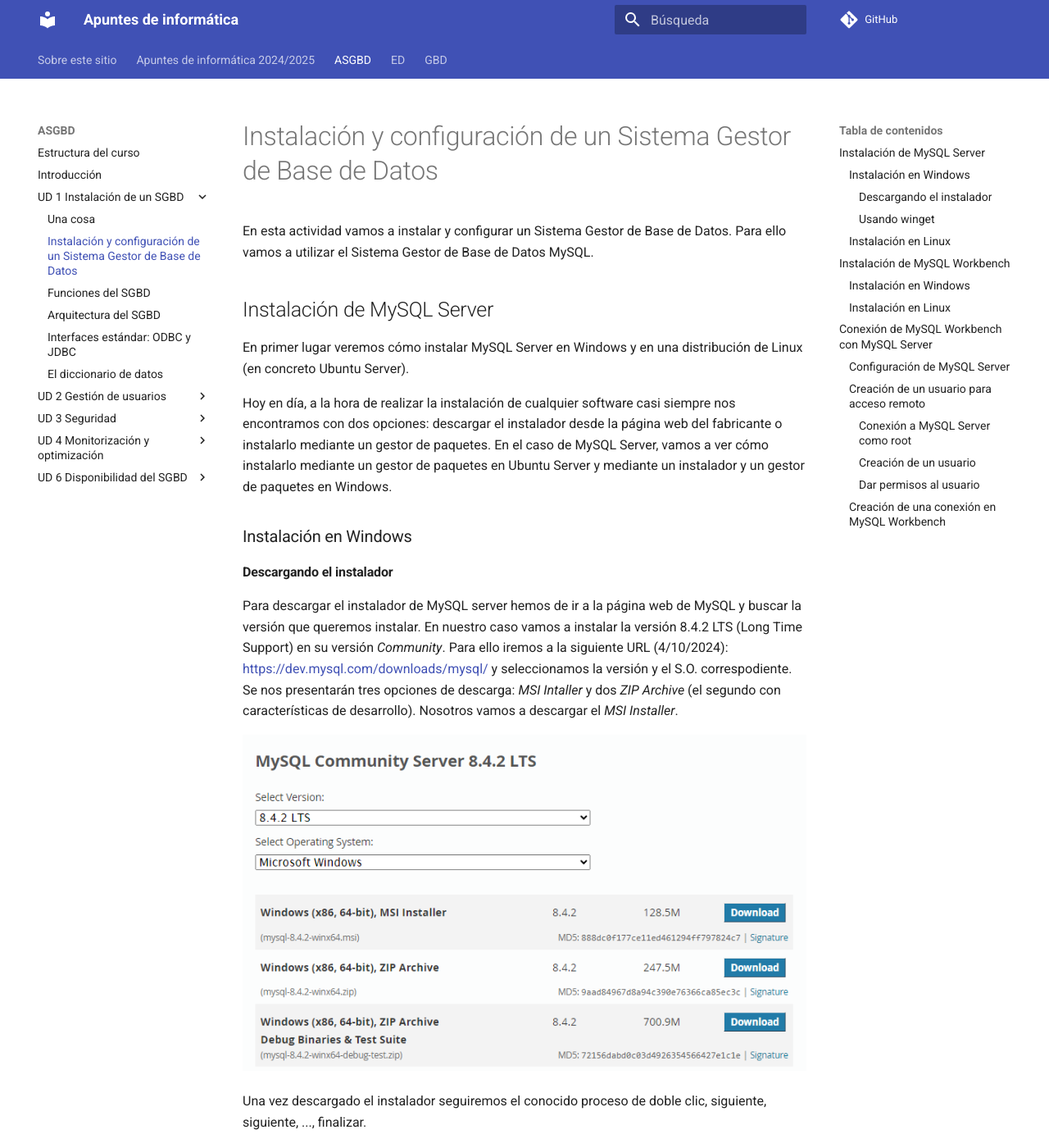
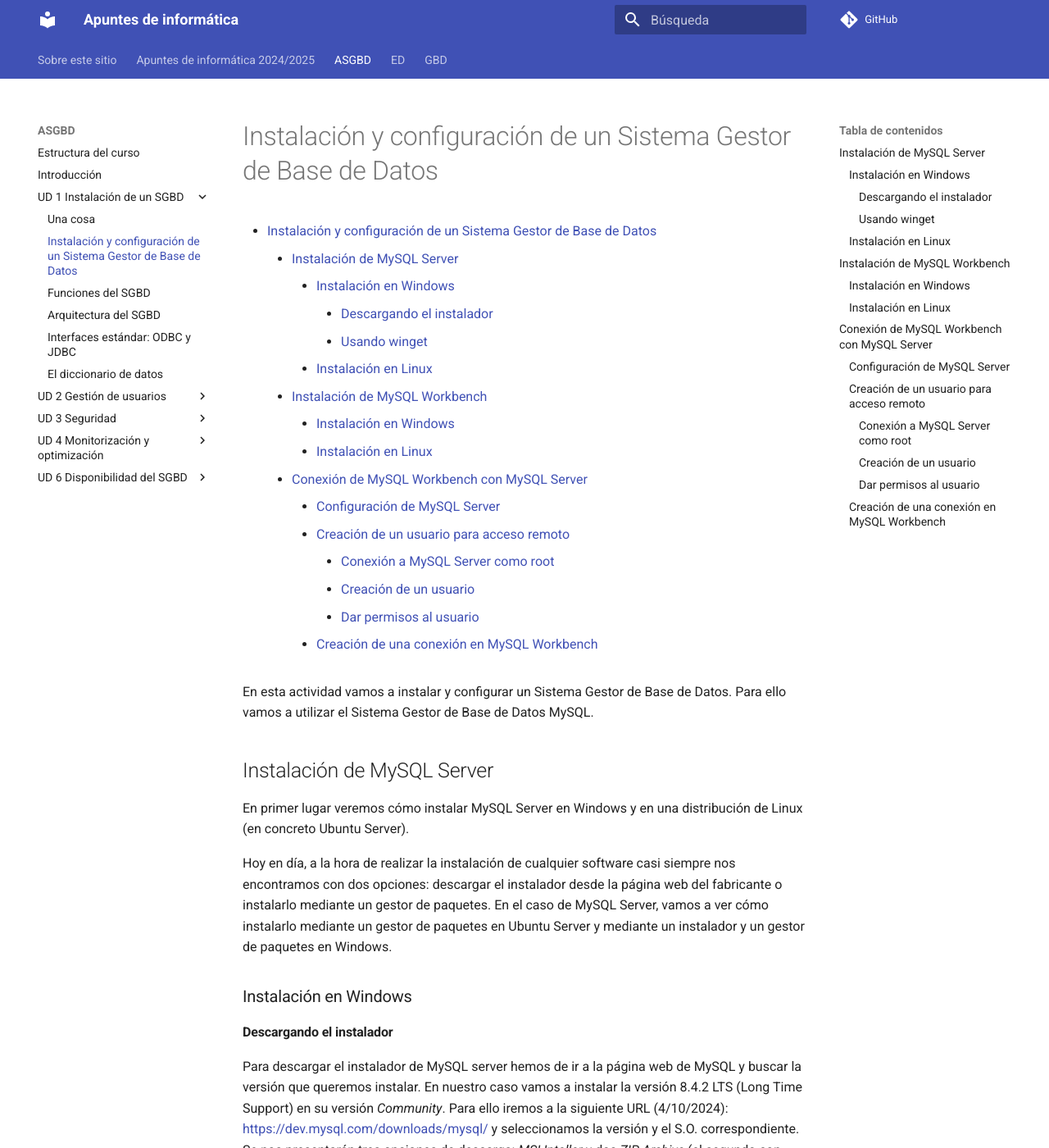
Before and after one commit to mmourazos/Curso-2024-2025, an MkDocs documentation site: the page built from docs/ASGBD/UD 1 - Instalación de un SGBD/1 Instalación y configuración de un SGBD.md, in a window 1280 px wide and 1400 px high. Shown: the whole window at 82% size. Built offline with MkDocs 1.6.1 and Material for MkDocs 9.7.7, drawn with Linux system fonts in a browser that asks for light colours; comment, search, counter and statistics services are not loaded; some of the changed lines change nothing that is shown; some of the changed text lies outside the part shown.

Commit message:
Retoques apuntes - generar pdf.

````diff
--- a/docs/ASGBD/UD 1 - Instalación de un SGBD/1 Instalación y configuración de un SGBD.md
+++ b/docs/ASGBD/UD 1 - Instalación de un SGBD/1 Instalación y configuración de un SGBD.md
@@ -1,4 +1,6 @@
 # Instalación y configuración de un Sistema Gestor de Base de Datos
+
+[TOC]
 
 En esta actividad vamos a instalar y configurar un Sistema Gestor de Base de Datos. Para ello vamos a utilizar el Sistema Gestor de Base de Datos MySQL.
 
@@ -12,7 +14,7 @@
 
 #### Descargando el instalador
 
-Para descargar el instalador de MySQL server hemos de ir a la página web de MySQL y buscar la versión que queremos instalar. En nuestro caso vamos a instalar la versión 8.4.2 LTS (Long Time Support) en su versión *Community*. Para ello iremos a la siguiente URL (4/10/2024): [https://dev.mysql.com/downloads/mysql/](https://dev.mysql.com/downloads/mysql/) y seleccionamos la versión y el S.O. correspodiente. Se nos presentarán tres opciones de descarga: *MSI Intaller* y dos *ZIP Archive* (el segundo con características de desarrollo). Nosotros vamos a descargar el *MSI Installer*.
+Para descargar el instalador de MySQL server hemos de ir a la página web de MySQL y buscar la versión que queremos instalar. En nuestro caso vamos a instalar la versión 8.4.2 LTS (Long Time Support) en su versión *Community*. Para ello iremos a la siguiente URL (4/10/2024): [https://dev.mysql.com/downloads/mysql/](https://dev.mysql.com/downloads/mysql/) y seleccionamos la versión y el S.O. correspondiente. Se nos presentarán tres opciones de descarga: *MSI Intaller* y dos *ZIP Archive* (el segundo con características de desarrollo). Nosotros vamos a descargar el *MSI Installer*.
 
 ![Descarga del instalador de MySQL Server](./images/MySQL_Server_URL.png)
 
@@ -107,7 +109,7 @@
 
 El archivo de configuración de MySQL Server (en Ubuntu Server) es `mysqld.cnf` y se encuentra en la siguiente ruta: `/etc/mysql/mysql.conf.d/mysqld.cnf`.
 
-*En Windows, el archivo de configuración de MySQL Server puede ser tanto `my.cnf` como `my.ini` y, en el momento de arrancar el servidor, éste lo buscará en las siguientes localilzaciones:`
+*En Windows, el archivo de configuración de MySQL Server puede ser tanto `my.cnf` como `my.ini` y, en el momento de arrancar el servidor, éste lo buscará en las siguientes localizaciones:`
 
 | Fichero de configuración | Propósito |
 | :----: | :----: |
@@ -177,7 +179,7 @@
 GRANT CREATE, ALTER, DROP, INSERT, UPDATE, DELETE, SELECT, REFERENCES, RELOAD on *.* TO 'usuario'@'ip_desde_donde_conecta' WITH GRANT OPTION;
 ```
 
-De esta forma el usuario podra...:
+De esta forma el usuario podrá...:
 
 * `CREATE`: crear bases de datos y tablas.
 * `ALTER`: modificar la estructura de las tablas.
````
